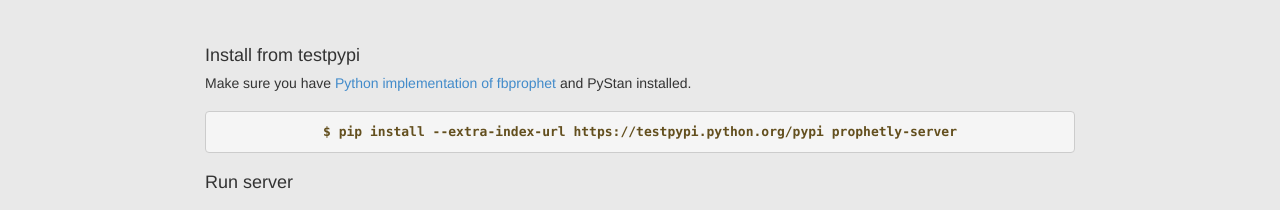
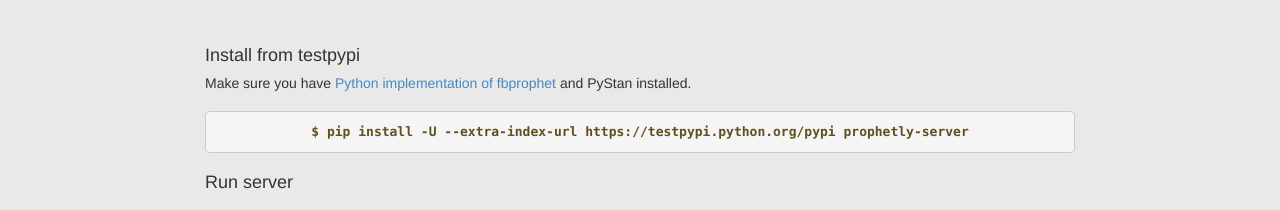
Before and after one commit to Prophetly/prophetly.github.io, a plain HTML site: page index.html in a window 1280 px wide. Shown: the part 960-1170 px from the top of the page. Drawn offline with Linux system fonts and the light colour scheme.

Commit message:
Upgrade while install

```diff
--- a/index.html
+++ b/index.html
@@ -104,7 +104,7 @@
       <h4>Install from testpypi</h4>
       <h5>Make sure you have <a href="https://facebookincubator.github.io/prophet/docs/installation.html#installation-in-python">Python implementation of fbprophet</a> and PyStan installed.</h5>
       <div class="highlight text-center">
-        <pre class="command-text-info"><b>$ pip install --extra-index-url https://testpypi.python.org/pypi prophetly-server</b></pre>
+        <pre class="command-text-info"><b>$ pip install -U --extra-index-url https://testpypi.python.org/pypi prophetly-server</b></pre>
       </div>
       <h4>Run server</h4>
       <div class="highlight text-center">
```
